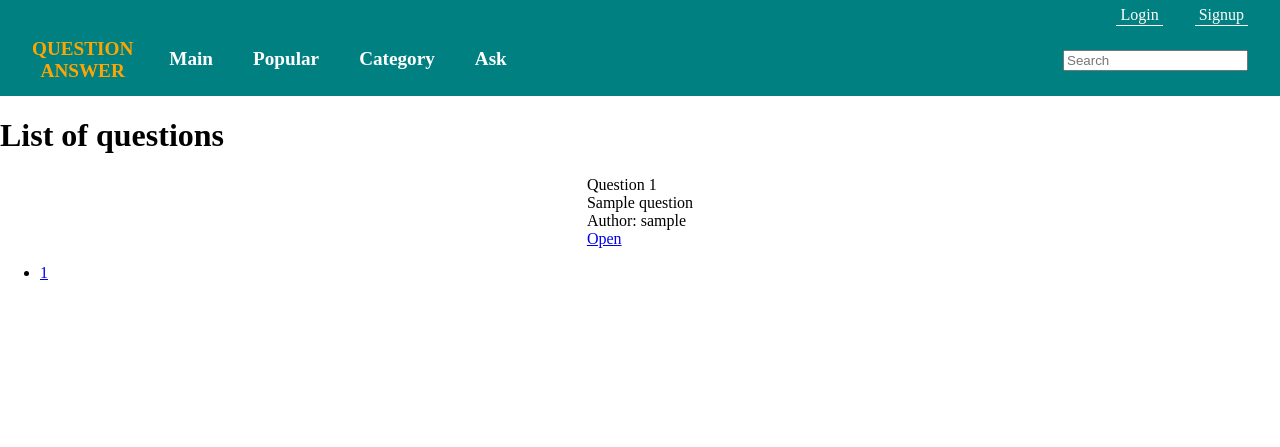
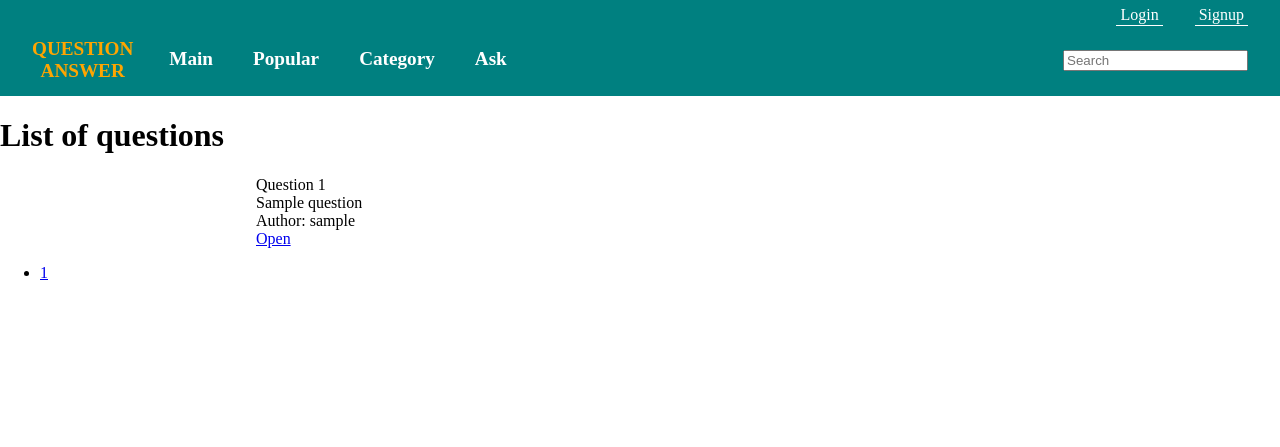
Before and after one commit to NickGitter/question-answer, a Django app: page / in a window 1280 px wide. Shown: the top 447 px of the page. Run offline with Django 3.2, Linux system fonts and the light colour scheme; tables that the repository leaves empty hold one stand-in row (values such as "Sample post").

Commit message:
++ styles for the class .Column (in template list_of_questions.html, file == main.css).

```diff
--- a/ask/templates/list_of_questions.html
+++ b/ask/templates/list_of_questions.html
@@ -12,7 +12,7 @@ List of questions
     <h1>List of questions</h1>
 
     <div class=Columns>
-        <div class="MiddleColumn">
+        <div class="Column">
             {% for question in questions %}
             <div>
                 <p>Question {{ question.pk }}</p>
--- a/css/main.css
+++ b/css/main.css
@@ -133,7 +133,9 @@ main {
     justify-content: center;
 }
 
-
+.Columns > .Column {
+    flex: 0.6;
+}
 
 
 
```
